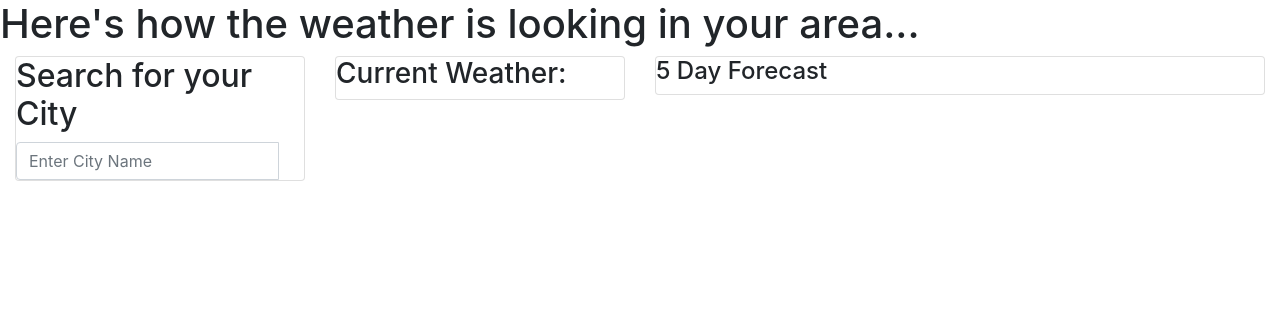
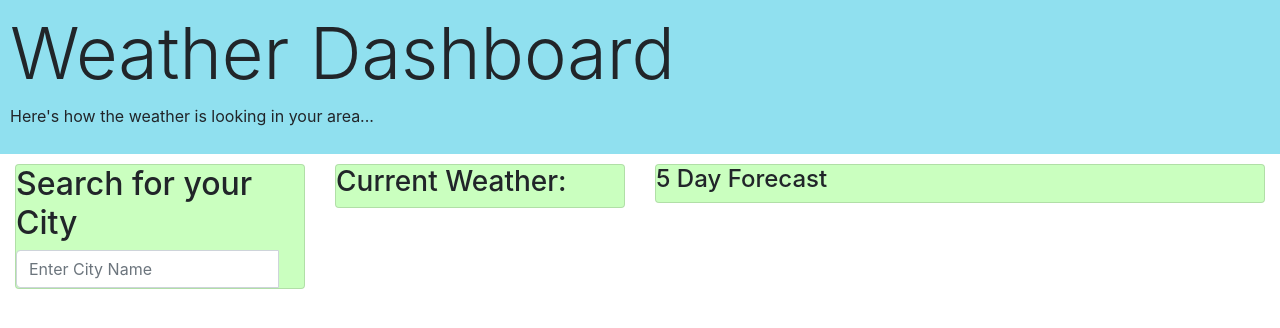
Before and after one commit to will98nicholson/WeatherApp, a plain HTML site: page index.html in a window 1280 px wide. Drawn offline with nearby package versions, Linux system fonts and the light colour scheme.

Commit message:
css colors

```diff
--- a/Assets/css/style.css
+++ b/Assets/css/style.css
@@ -0,0 +1,10 @@
+#jumbo {
+    background-color: #90e0ef;
+    padding: 10px;
+    margin-bottom: 10px;
+}
+
+.card {
+    background-color: #caffbf;
+
+}
--- a/index.html
+++ b/index.html
@@ -9,8 +9,9 @@
     <link rel="stylesheet" href="Assets/css/style.css" />
     <title>Weather Forecast</title>
 </head>
-<header class="jumbotron-fluid">
-    <h1>Here's how the weather is looking in your area...</h1>
+<header class="jumbotron-fluid" id="jumbo">
+    <h1 class="display-3">Weather Dashboard</h1>
+    <p>Here's how the weather is looking in your area...</p>
 </header>
 <div class="container-fluid">
 
```
